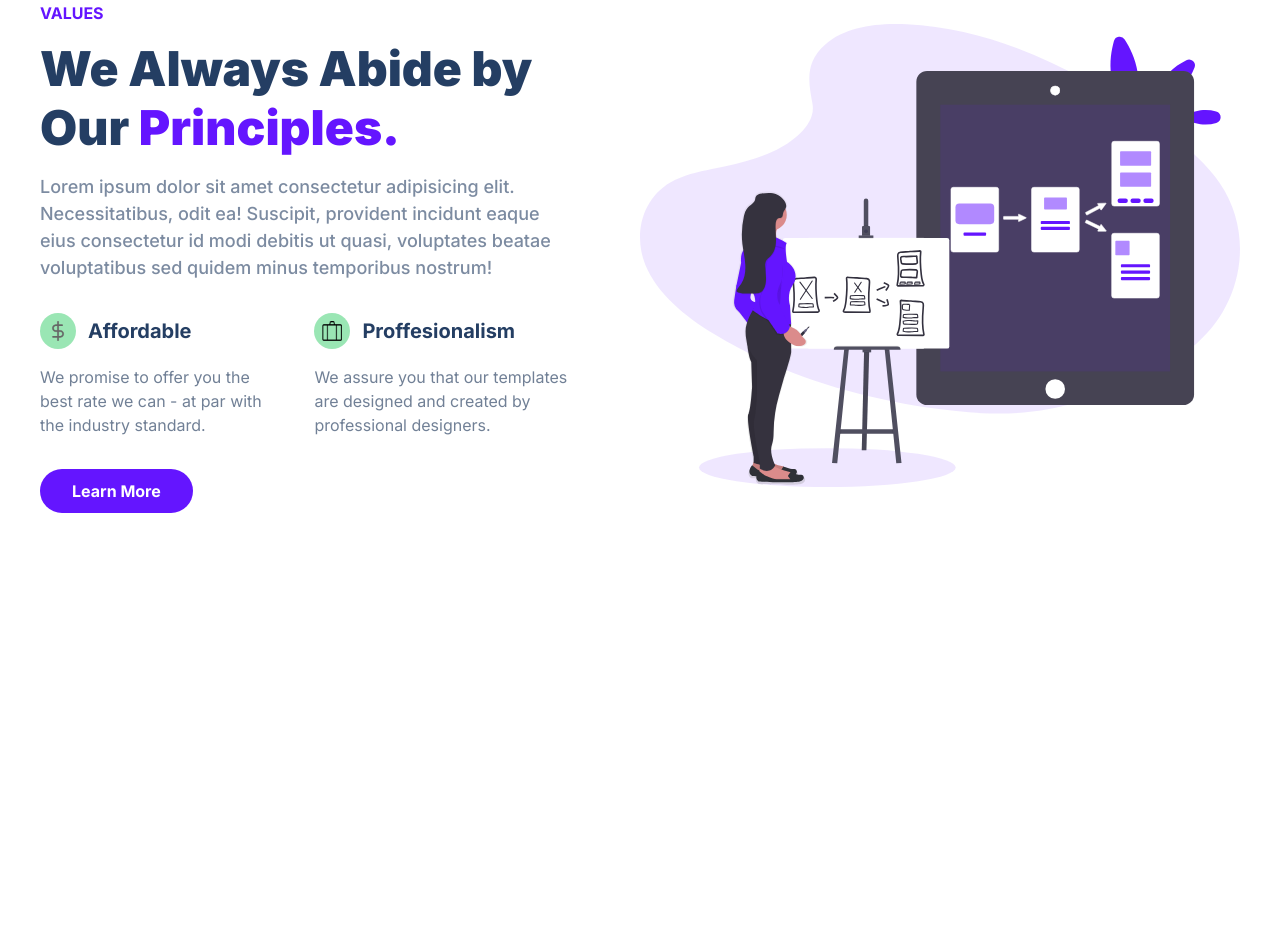
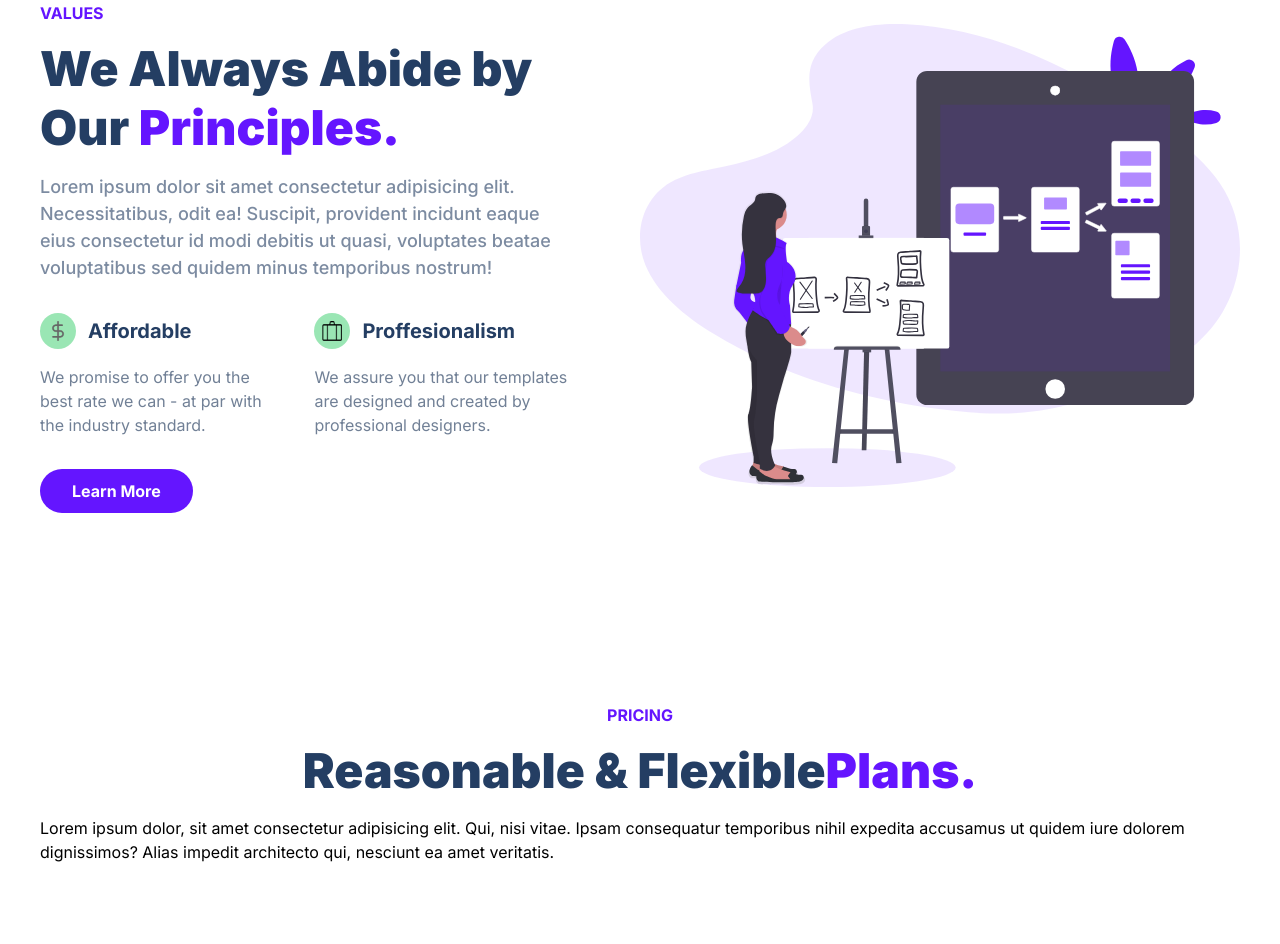
Before and after one commit to maxfield1/Treact, a plain HTML site: page index.html in a window 1280 px wide. Shown: the part 2890-3834 px from the top of the page. Before the commit the page ends 3515 px from the top, so only its background shows below. Drawn offline with Linux system fonts and the light colour scheme.

Commit message:
New section started

```diff
--- a/index.html
+++ b/index.html
@@ -229,6 +229,15 @@
                 </div>
             </div>
         </section>
+        <section id="pricing">
+            <div class="container">
+                <div class="row">
+                    <h4 class="section__tag">PRICING</h4>
+                    <h2 class="section__title">Reasonable & Flexible <span class="purple"> Plans.</span></h2>
+                    <p class="secition__para">Lorem ipsum dolor, sit amet consectetur adipisicing elit. Qui, nisi vitae. Ipsam consequatur temporibus nihil expedita accusamus ut quidem iure dolorem dignissimos? Alias impedit architecto qui, nesciunt ea amet veritatis.</p>
+                </div>
+            </div>
+        </section>
     </main>
   </body>
 </html>
```
